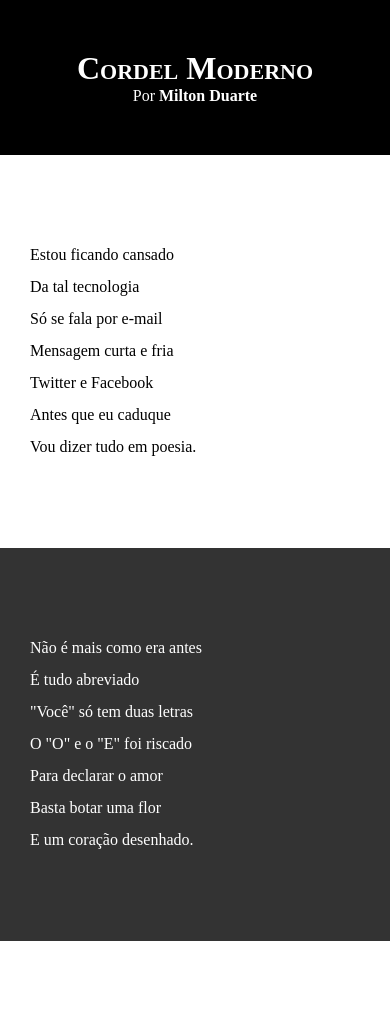
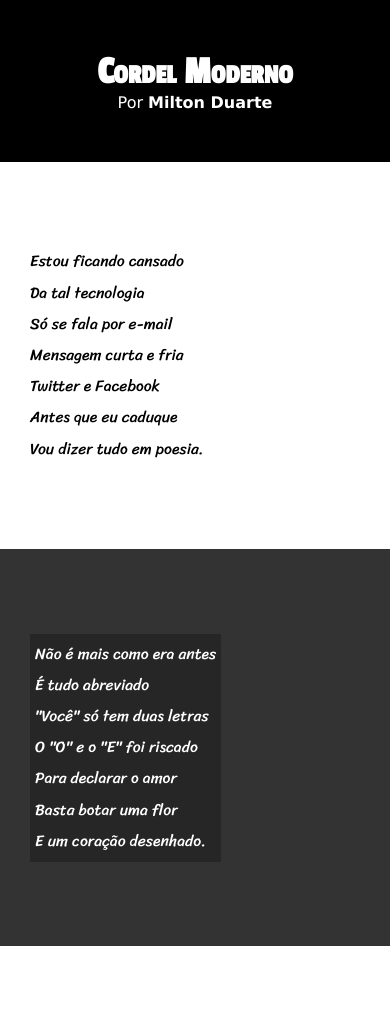
Before and after one commit to RobertoTadeuAlmeida/HTML-CSS, a plain HTML site: page Desafios/desafio12/index.html in a window 390 px wide. Shown: the top 1022 px of the page. Drawn offline with Linux system fonts and the light colour scheme.

Commit message:
inserindo fontes no projeto
configurei a fonte do projeto (sem media queries).

```diff
--- a/Desafios/desafio12/style.css
+++ b/Desafios/desafio12/style.css
@@ -1,29 +1,42 @@
 @charset "UTF-8" ;
 
+@import url('https://fonts.googleapis.com/css2?family=Passion+One&display=swap');
+
+@import url('https://fonts.googleapis.com/css2?family=Sriracha&display=swap');
+
+:root {
+    --fonte01:Verdana, Geneva, Tahoma, sans-serif;
+    --fonte02:'Passion One', cursive;
+    --fonte03:'Sriracha', cursive;
+}
 * {
     margin: 0px;
     padding: 0px;
+    font-size: 1em;
 }
 
 html, body {
     background-color: gray;
     min-height: 100vh;
+    font-family: var(--fonte01);
 
 }
 
-header >h1 {
+header {
     background-color: black;
     color: white;
     text-align: center;
+}
+
+header >h1 {
     padding-top: 50px;
     font-variant: small-caps;
+    font-family: var(--fonte02);
+    font-size: 10vw;
 }
+
 header > p {
-    background-color: black;
-    color: white;
-    text-align: center;
     padding-bottom: 50px;
-
 }
 
 a {
@@ -41,6 +54,8 @@ section {
     padding-top: 10vh;
     padding-bottom: 10vh;
     line-height: 2em;
+    font-family: var(--fonte03);
+    font-size: 4vw;
 }
 
 
@@ -51,13 +66,15 @@ section.normal {
 }
 
 section.imagem {
-    background-color: rgba(51, 51, 51);
+    background-color: rgb(51, 51, 51);
     color: white;
+
 }
 
-section.image > p {
-    width: 400px;
-    background-color: rgba(0, 0, 0, 0.192);
+section.imagem > p {
+    display: inline-block;
+    padding: 5px;
+    background-color: rgba(0, 0, 0, 0.250);
 
 }
 
```
